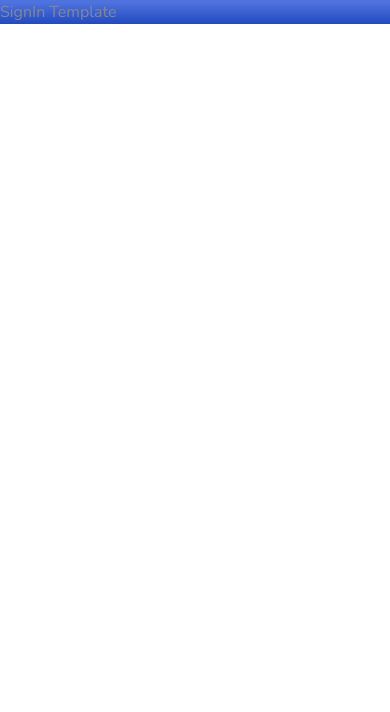
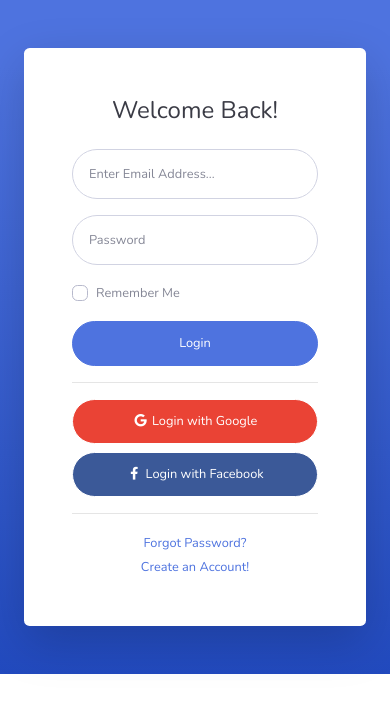
Before and after one commit to bikram-choudhury/sb-admin2-react-tmplate, a React app: page /sign-in in a window 390 px wide. Shown: the top 712 px of the page. Built offline with nearby package versions, Linux system fonts and the light colour scheme.

Commit message:
1. [IMPL] User SignIn 2. [Auth API] code refactoring 3. [Testcase] App.jsx testcase made unit

```diff
--- a/fake/users.json
+++ b/fake/users.json
@@ -1 +1 @@
-[{"id":1,"firstName":"firstName","lastName":"lastName","email":"email@asd.asd","password":"password"},{"id":2,"firstName":"Bikram","lastName":"Choudhury","email":"asd1@asd.asd","password":"asd","username":"asd1@asd.asd"}]
+[{"id":1,"firstName":"Bikram","lastName":"Choudhury","email":"test@asd.asd","password":"test","username":"test@asd.asd"}]
--- a/src/components/SignIn/SignIn.jsx
+++ b/src/components/SignIn/SignIn.jsx
@@ -1,7 +1,99 @@
 import React from 'react';
+import { useForm } from 'react-hook-form';
+import { authenticateUser } from '../../services/authentication/authentication.api';
+import { useAuthContext } from '../../contexts/AuthContext';
+
+export const signInFormOnSubmit = (authDispatch, formData) => {
+    authenticateUser(formData, authDispatch);
+}
 
 const SignIn = () => {
-    return <div>SignIn Template</div>
+    const { register, handleSubmit, errors } = useForm();
+
+    const { authDispatch } = useAuthContext();
+    return (
+
+        <div className="container">
+            <div className="row justify-content-center">
+                <div className="col-xl-10 col-lg-12 col-md-9">
+                    <div className="card o-hidden border-0 shadow-lg my-5">
+                        <div className="card-body p-0">
+                            <div className="row">
+                                <div className="col-lg-6 d-none d-lg-block bg-login-image"></div>
+                                <div className="col-lg-6">
+                                    <div className="p-5">
+                                        <div className="text-center">
+                                            <h1 className="h4 text-gray-900 mb-4">Welcome Back!</h1>
+                                        </div>
+                                        <form className="user" onSubmit={handleSubmit(signInFormOnSubmit.bind(null, authDispatch))}>
+                                            <div className="form-group">
+                                                <input
+                                                    type="email"
+                                                    className="form-control form-control-user"
+                                                    placeholder="Enter Email Address..."
+                                                    name="username"
+                                                    aria-invalid={errors.username ? true : false}
+                                                    ref={register({ required: true })}
+                                                />
+                                                {
+                                                    errors &&
+                                                        errors.username &&
+                                                        errors.username.type === 'required' ? (
+                                                            <small data-error="email" className="text-danger">Email is required</small>
+                                                        ) : null
+                                                }
+                                            </div>
+                                            <div className="form-group">
+                                                <input
+                                                    type="password"
+                                                    className="form-control form-control-user"
+                                                    placeholder="Password"
+                                                    name="password"
+                                                    aria-invalid={errors.password ? true : false}
+                                                    ref={register({ required: true })}
+                                                />
+                                                {
+                                                    errors &&
+                                                        errors.password &&
+                                                        errors.password.type === 'required' ? (
+                                                            <small data-error="email" className="text-danger">Password is required</small>
+                                                        ) : null
+                                                }
+                                            </div>
+                                            <div className="form-group">
+                                                <div className="custom-control custom-checkbox small">
+                                                    <input type="checkbox" className="custom-control-input" />
+                                                    <label className="custom-control-label" htmlFor="customCheck">Remember Me</label>
+                                                </div>
+                                            </div>
+                                            <button type="submit" className="btn btn-primary btn-user btn-block user-login">Login</button>
+                                            <hr />
+                                            <button className="btn btn-google btn-user btn-block">
+                                                <i className="fab fa-google fa-fw"></i> Login with Google</button>
+                                            <button className="btn btn-facebook btn-user btn-block">
+                                                <i className="fab fa-facebook-f fa-fw"></i> Login with Facebook</button>
+                                        </form>
+                                        <hr />
+                                        <div className="text-center">
+                                            <a className="small" href="forgot-password.html">Forgot Password?</a>
+                                        </div>
+                                        <div className="text-center">
+                                            <a className="small" href="register.html">Create an Account!</a>
+                                        </div>
+                                    </div>
+                                </div>
+                            </div>
+                        </div>
+                    </div>
+
+                </div>
+
+            </div>
+
+        </div>
+
+
+    )
 }
 
 export default SignIn;
--- a/src/services/authentication/authentication.api.js
+++ b/src/services/authentication/authentication.api.js
@@ -2,8 +2,7 @@ import Axios from 'axios';
 import { AUTH_SERVER_URL } from './../../../settings';
 import { setAuthToken } from '../../actions/auth/auth.action';
 
-export const saveUsers = (user, dispatch) => {
-    const URL = `${AUTH_SERVER_URL}/auth/register`;
+export const submitPostRequest = (URL, user, dispatch) => {
     Axios.post(URL, user)
         .then(response => {
             const { data } = response;
@@ -21,3 +20,13 @@ export const saveUsers = (user, dispatch) => {
             }
         })
 }
+
+export const saveUsers = (user, dispatch) => {
+    const URL = `${AUTH_SERVER_URL}/auth/register`;
+    submitPostRequest(URL, user, dispatch);
+}
+
+export const authenticateUser = (user, dispatch) => {
+    const URL = `${AUTH_SERVER_URL}/auth/login`;
+    submitPostRequest(URL, user, dispatch);
+}
```
Also changed, not shown: src/components/SignIn/spec.jsx (added, +72 -0 lines), src/services/authentication/spec.jsx (+27 -7 lines), 1 other file (tests, documents, lock files or other folders).
